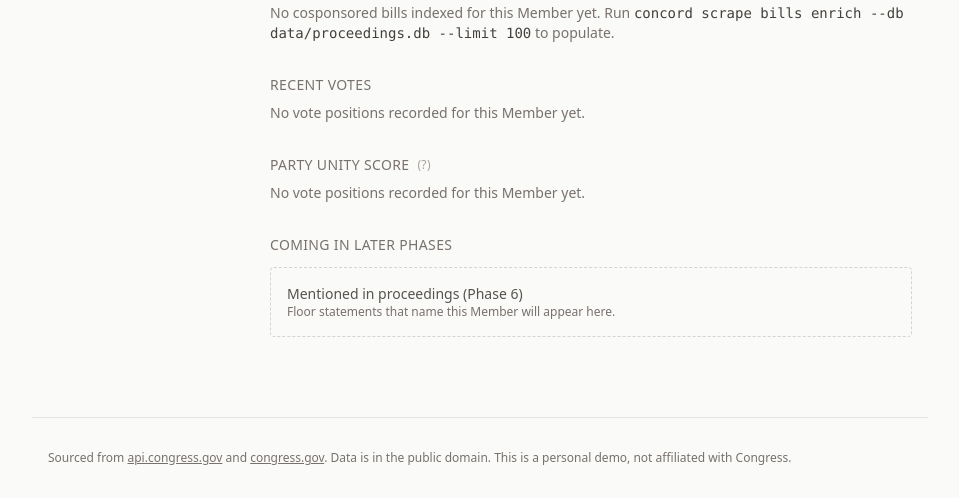
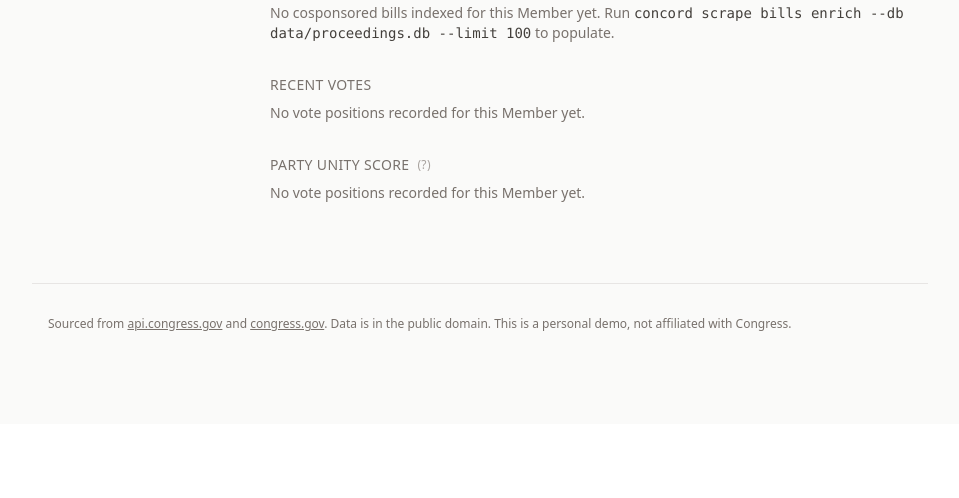
Before and after one commit to johnmarcampbell/concord, a Python web app: template src/concord/web/templates/members/profile.html in a window 1280 px wide. Shown: the part 376-874 px from the top of the page, without its empty margins (160-1119 px from the left). After the commit the page ends 707 px from the top, so only its background shows below. Run offline with Jinja, Linux system fonts and the light colour scheme; the template is opened without the code that fills it, so the values that code supplies are empty; some libraries are stand-ins or nearby versions.

Commit message:
refactor(web): remove "Coming in later phases" scaffolding
The Phase 4/5 (bill profile) and Phase 6 (member profile) placeholders
were developer-facing roadmap notes that don't belong in the public UI.
Drop them and the tests pinning their copy.

Co-Authored-By: Claude Opus 4.8 (1M context) <noreply@anthropic.com>

```diff
--- a/src/concord/web/templates/members/profile.html
+++ b/src/concord/web/templates/members/profile.html
@@ -239,14 +239,6 @@
         <p class="text-stone-500 text-sm">No vote positions recorded for this Member yet.</p>
       {% endif %}
     </section>
-
-    <section class="space-y-3">
-      <h2 class="text-sm uppercase tracking-wide text-stone-500">Coming in later phases</h2>
-      <div class="border border-dashed border-stone-300 rounded p-4 text-stone-500 text-sm">
-        <div class="font-medium text-stone-600">Mentioned in proceedings (Phase 6)</div>
-        <div class="text-xs">Floor statements that name this Member will appear here.</div>
-      </div>
-    </section>
   </div>
 </article>
 {% endblock %}
```
Also changed, not shown: src/concord/web/templates/bills/profile.html (+0 -9 lines), tests/test_web_bills.py (+0 -3 lines), tests/test_web_members.py (+0 -2 lines), 1 other file.
